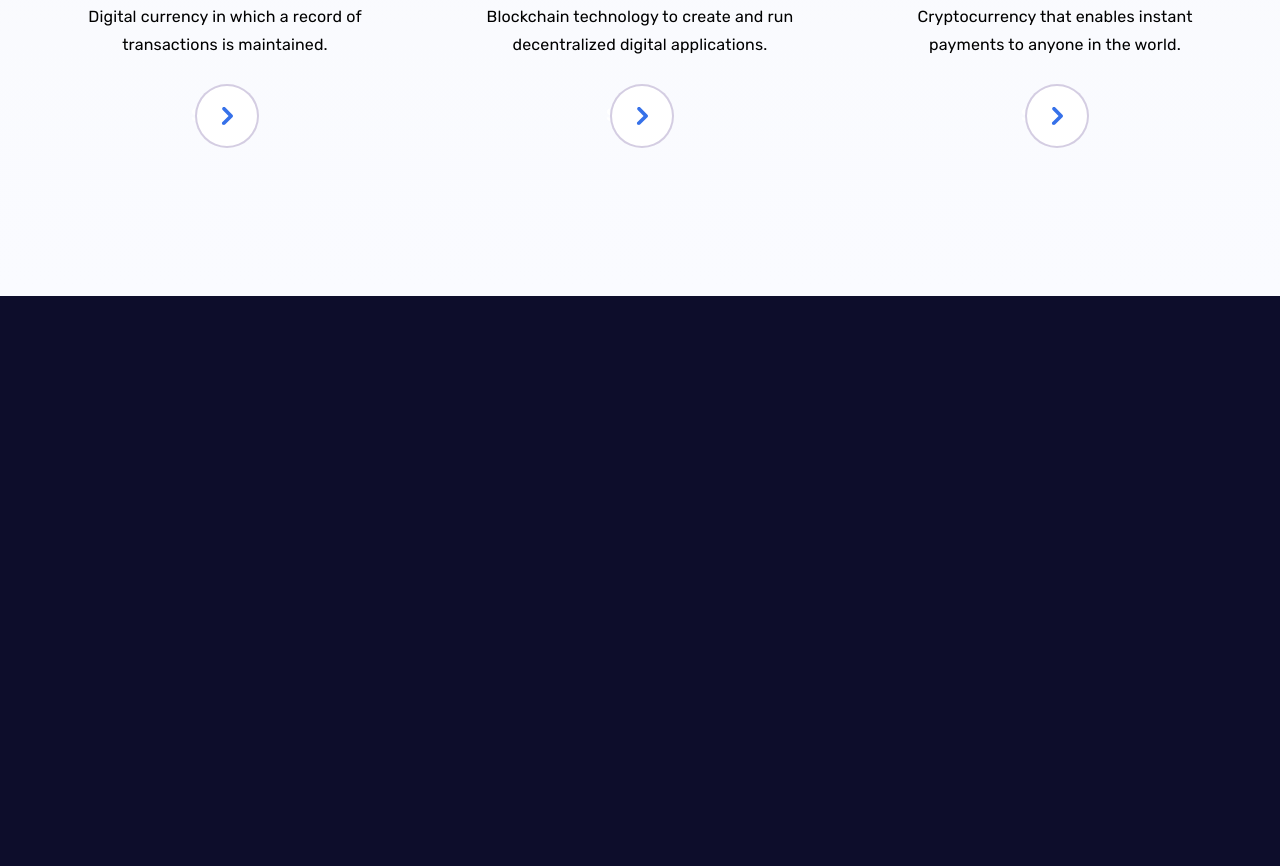
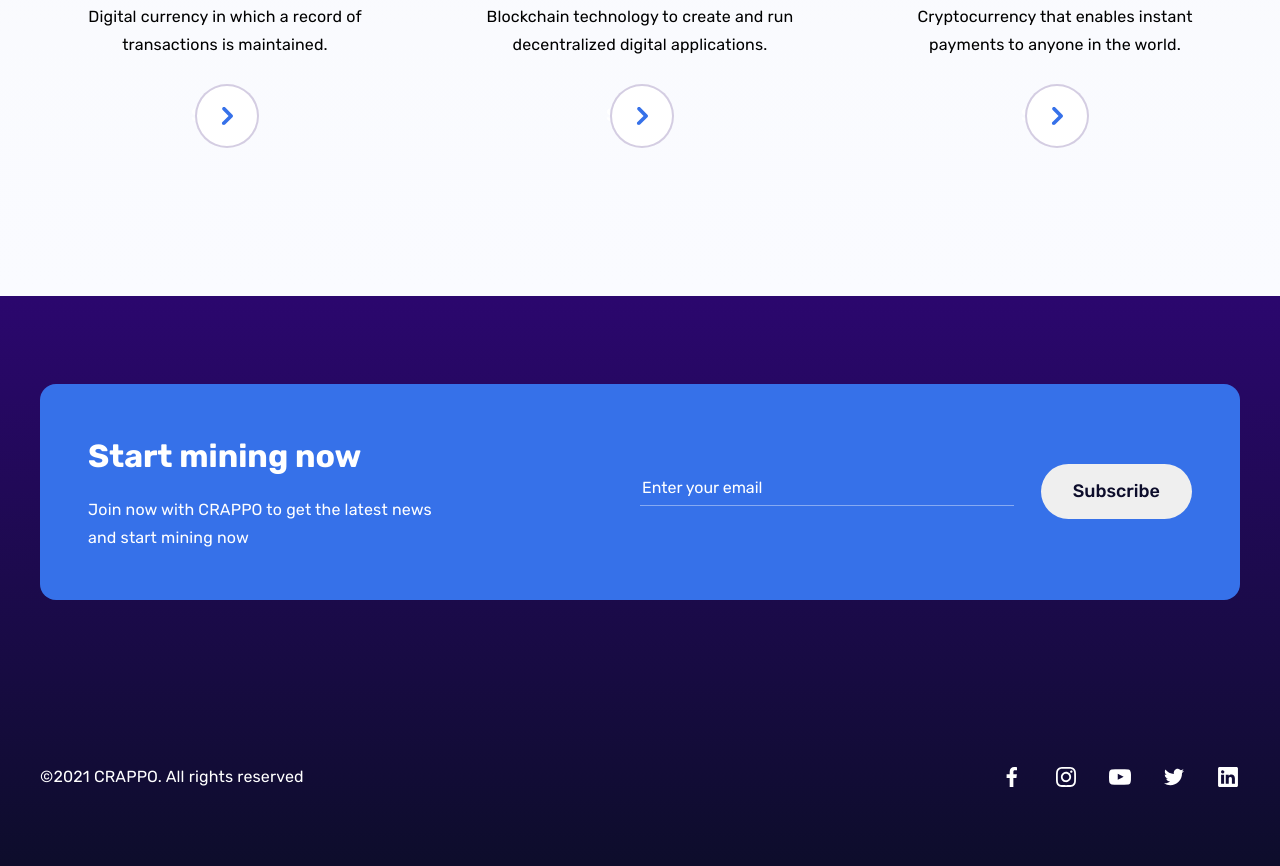
Before and after one commit to SvetlanaRyzhova98/BiddingCoin, a plain HTML site: page index.html in a window 1280 px wide. Shown: the part 2345-3211 px from the top of the page. Before the commit the page ends 2641 px from the top, so only its background shows below. Drawn offline with Linux system fonts and the light colour scheme.

Commit message:
Футер

```diff
--- a/css/style.css
+++ b/css/style.css
@@ -409,3 +409,85 @@ body {
   text-align: center;
   white-space: nowrap;
 }
+/*start*/
+.footer {
+  background: linear-gradient(180deg, #2b076e 0%, #0d0d2b 100%);
+  padding-top: 88px;
+}
+.footer__panel {
+  display: flex;
+  justify-content: space-between;
+  align-items: center;
+  padding: 48px;
+  background-color: var(--blue);
+  margin-bottom: 88px;
+  border-radius: 16px;
+}
+.footer__title {
+  font-weight: bold;
+  font-size: 32px;
+  line-height: 150%;
+  margin-bottom: 16px;
+}
+.footer__subtitle {
+  font-size: 16px;
+  line-height: 28px;
+  letter-spacing: 0.01em;
+}
+.footer__text {
+  display: flex;
+  flex: 1;
+  flex-direction: column;
+  justify-content: center;
+  align-items: flex-start;
+}
+.footer__email {
+  flex: 1;
+  display: flex;
+  justify-content: space-between;
+  align-items: center;
+}
+
+.footer__input {
+  background: none;
+  border: none;
+  padding-bottom: 8px;
+  width: 374px;
+  border-bottom: 1px solid rgba(var(--white-rgb), 0.4);
+}
+.footer__input::placeholder {
+  color: rgba(var(--white-rgb), 1);
+}
+.footer__btn {
+  padding: 14px 32px;
+  border: none;
+  border-radius: 32px;
+  font-weight: 500;
+  font-size: 18px;
+  line-height: 150%;
+  text-align: center;
+  color: #0d0d2b;
+}
+.footer__bottom {
+  display: flex;
+  justify-content: space-between;
+  align-items: center;
+  padding: 75px 0;
+}
+.footer__link {
+  text-decoration: none;
+  color: var(--white);
+  font-size: 16px;
+  line-height: 28px;
+  letter-spacing: 0.01em;
+}
+.footer__social {
+  display: flex;
+  align-items: center;
+}
+.footer__social-icon {
+  margin-right: 32px;
+}
+.footer__social-item:last-child .footer__social-icon {
+  margin-right: 0;
+}
--- a/index.html
+++ b/index.html
@@ -171,15 +171,55 @@
             </div>
         </div>
     </section>
-    <section class="start">
+    <section class="footer">
         <div class="wrapper">
-            <div class="start__wrapper">
-                <div class="start__text">
-
+            <div class="footer__panel">
+                <div class="footer__text">
+                    <p class="footer__title">
+                        Start mining now
+                    </p>
+                    <p class="footer__subtitle">
+                        Join now with CRAPPO to get the latest news <br>and start mining now
+                    </p>
                 </div>
-                <div class="start__email">
-
+                <div class="footer__email">
+                    <input type="text" class="footer__input" placeholder="Enter your email">
+                    <button class="footer__btn" type="submit">
+                        Subscribe
+                    </button>
                 </div>
+            </div>
+            <div class="footer__bottom">
+                <a href="#!" class="footer__link">
+                    ©2021 CRAPPO. All rights reserved
+                </a>
+                <ul class="footer__social">
+                    <li class="footer__social-item">
+                        <a href="#!" class="footer__social-link">
+                            <img src="./images/ico-social/facebook-f 1.svg" alt="" class="footer__social-icon">
+                        </a>
+                    </li>
+                    <li class="footer__social-item">
+                        <a href="#!" class="footer__social-link">
+                            <img src="./images/ico-social/instagr.svg" alt="" class="footer__social-icon">
+                        </a>
+                    </li>
+                    <li class="footer__social-item">
+                        <a href="#!" class="footer__social-link">
+                            <img src="./images/ico-social/youtube.svg" alt="" class="footer__social-icon">
+                        </a>
+                    </li>
+                    <li class="footer__social-item">
+                        <a href="#!" class="footer__social-link">
+                            <img src="./images/ico-social/twit.svg" alt="" class="footer__social-icon">
+                        </a>
+                    </li>
+                    <li class="footer__social-item">
+                        <a href="#!" class="footer__social-link">
+                            <img src="./images/ico-social/linkedin 1.svg" alt="" class="footer__social-icon">
+                        </a>
+                    </li>
+                </ul>
             </div>
         </div>
     </section>
```
Also changed, not shown: images/ico-social/instagr.svg (renamed from images/ico-social/Vector.svg), images/ico-social/twit.svg (renamed from images/ico-social/Vector (2).svg), images/ico-social/youtube.svg (renamed from images/ico-social/Vector (1).svg).
